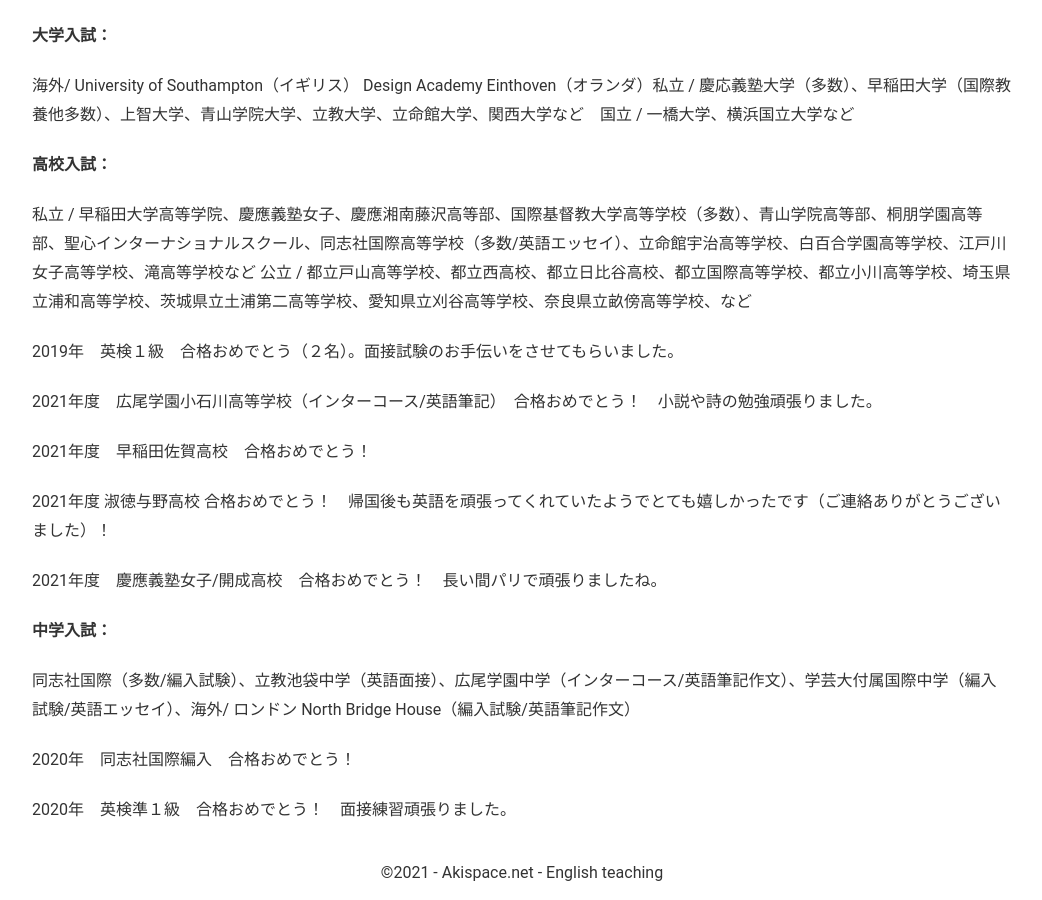
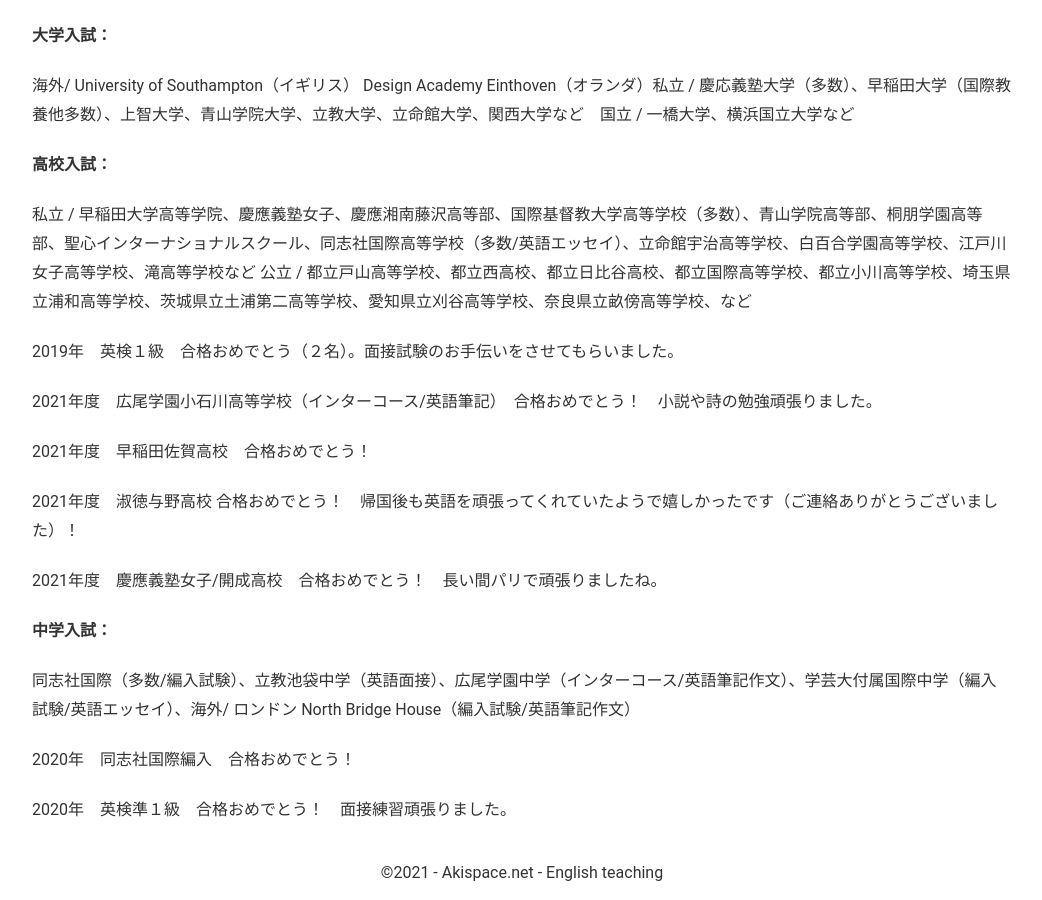
Before and after one commit to phocean/akispace, a Jekyll site: the page built from exam_results.md, in a window 1280 px wide and 900 px high, scrolled down 1822 px. Shown: the whole window, without its empty margins (118-1160 px from the left). Built offline with Jekyll 4.4.1, drawn with Linux system fonts in a browser that asks for light colours.

Commit message:
Update exam_results.md

```diff
--- a/exam_results.md
+++ b/exam_results.md
@@ -66,7 +66,7 @@
 
 2021年度　早稲田佐賀高校　合格おめでとう！
 
-2021年度  淑徳与野高校 合格おめでとう！　帰国後も英語を頑張ってくれていたようでとても嬉しかったです（ご連絡ありがとうございました）！
+2021年度　淑徳与野高校 合格おめでとう！　帰国後も英語を頑張ってくれていたようで嬉しかったです（ご連絡ありがとうございました）！
 
 2021年度　慶應義塾女子/開成高校　合格おめでとう！　長い間パリで頑張りましたね。
 
```
